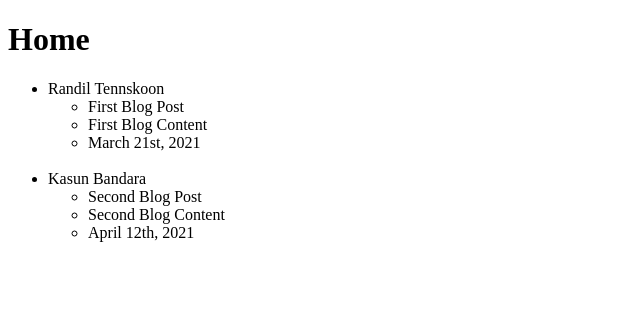
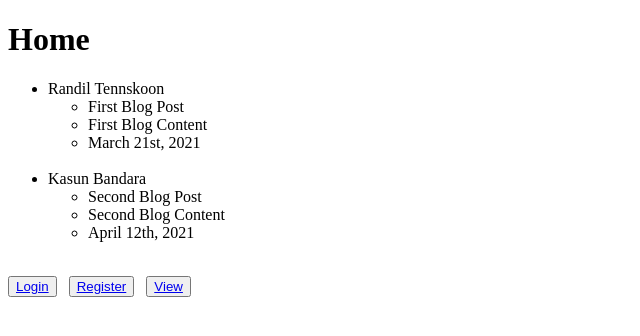
Before and after one commit to TodorShopov/flask_k8s, a Flask app: page / in a window 1280 px wide. Shown: the top 336 px of the page, without its empty margins (0-640 px from the left). Run offline with Flask 2, Linux system fonts and the light colour scheme; parts of the project's set-up code (start-up, migrations or seed data) failed here and were passed over.

Commit message:
added navigations between pages

```diff
--- a/templates/index.html
+++ b/templates/index.html
@@ -28,6 +28,14 @@
         {% endfor %}
     </ul>
 
+    <div class="btn-section">
+        <p>
+            <button><a href="{{ url_for('login')}}"> Login </a></button> &nbsp;
+            <button><a href="{{ url_for('register')}}"> Register </a></button> &nbsp;
+            <button><a href="{{ url_for('view')}}"> View </a></button>
+        </p>
+    </div>
+
 
 
 
--- a/templates/login.html
+++ b/templates/login.html
@@ -14,4 +14,8 @@
 {% block body %}
     <h1>Log In</h1>
 
+    <p>
+        <button><a href="{{ url_for('home')}}"> Home </a></button> &nbsp;
+    </p>
+
 {% endblock %}
--- a/templates/register.html
+++ b/templates/register.html
@@ -14,4 +14,8 @@
 {% block body %}
     <h1>Register</h1>
 
+    <p>
+        <button><a href="{{ url_for('home')}}"> Home </a></button> &nbsp;
+    </p>
+
 {% endblock %}
--- a/templates/view.html
+++ b/templates/view.html
@@ -14,4 +14,8 @@
 {% block body %}
     <h1>View</h1>
 
+    <p>
+        <button><a href="{{ url_for('home')}}"> Home </a></button> &nbsp;
+    </p>
+
 {% endblock %}
```
